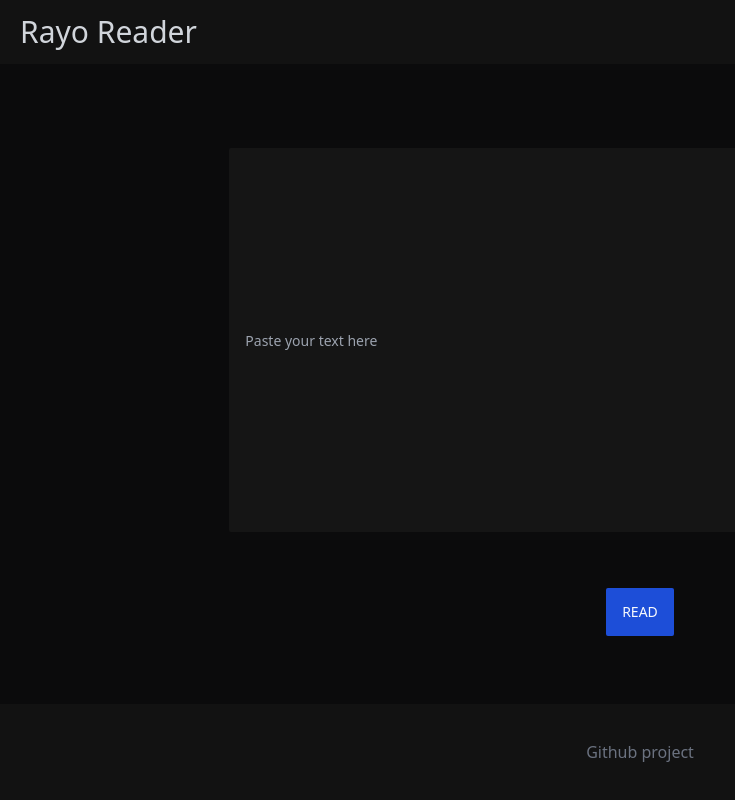
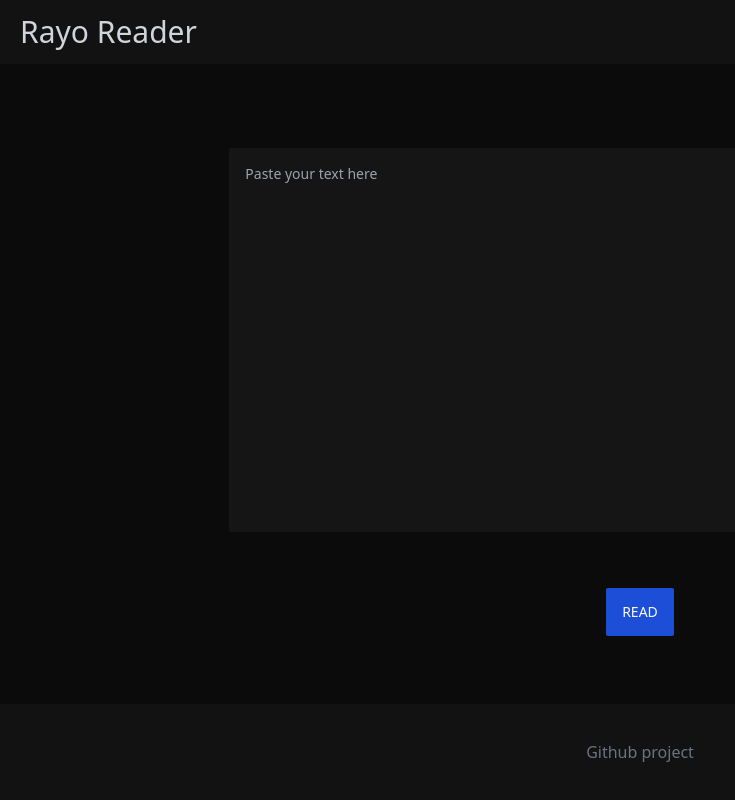
Before and after one commit to gabriellukke/rayo-reader, a Next.js app: page / in a window 1280 px wide. Shown: the whole page, without its empty margins (0-735 px from the left). Built offline with nearby package versions, Linux system fonts and the light colour scheme.

Commit message:
refactor: change textbox component back to textarea html tag 🤡

```diff
--- a/src/components/Textbox/index.tsx
+++ b/src/components/Textbox/index.tsx
@@ -2,15 +2,15 @@ import React, { useContext } from 'react';
 import { ReaderContext } from '../../context/Reader';
 
 export default function Textbox() {
-  const { text, setText } = useContext(ReaderContext);
+  const { setText } = useContext(ReaderContext);
 
-  const handleChange = (e: React.ChangeEvent<HTMLInputElement>) => {
+  const handleChange = (e: React.ChangeEvent<HTMLTextAreaElement>) => {
     setText(e.target.value);
   };
 
   return (
     <form className="p-4 flex flex-col md:w-4/6 w-full justify-center items-center">
-      <input
+      <textarea
         className="rounded-sm
           focus:border-transparent
           outline-none
@@ -21,7 +21,6 @@ export default function Textbox() {
           resize-none"
         placeholder="Paste your text here"
         onChange={handleChange}
-        value={text}
       />
     </form>
   );
```
